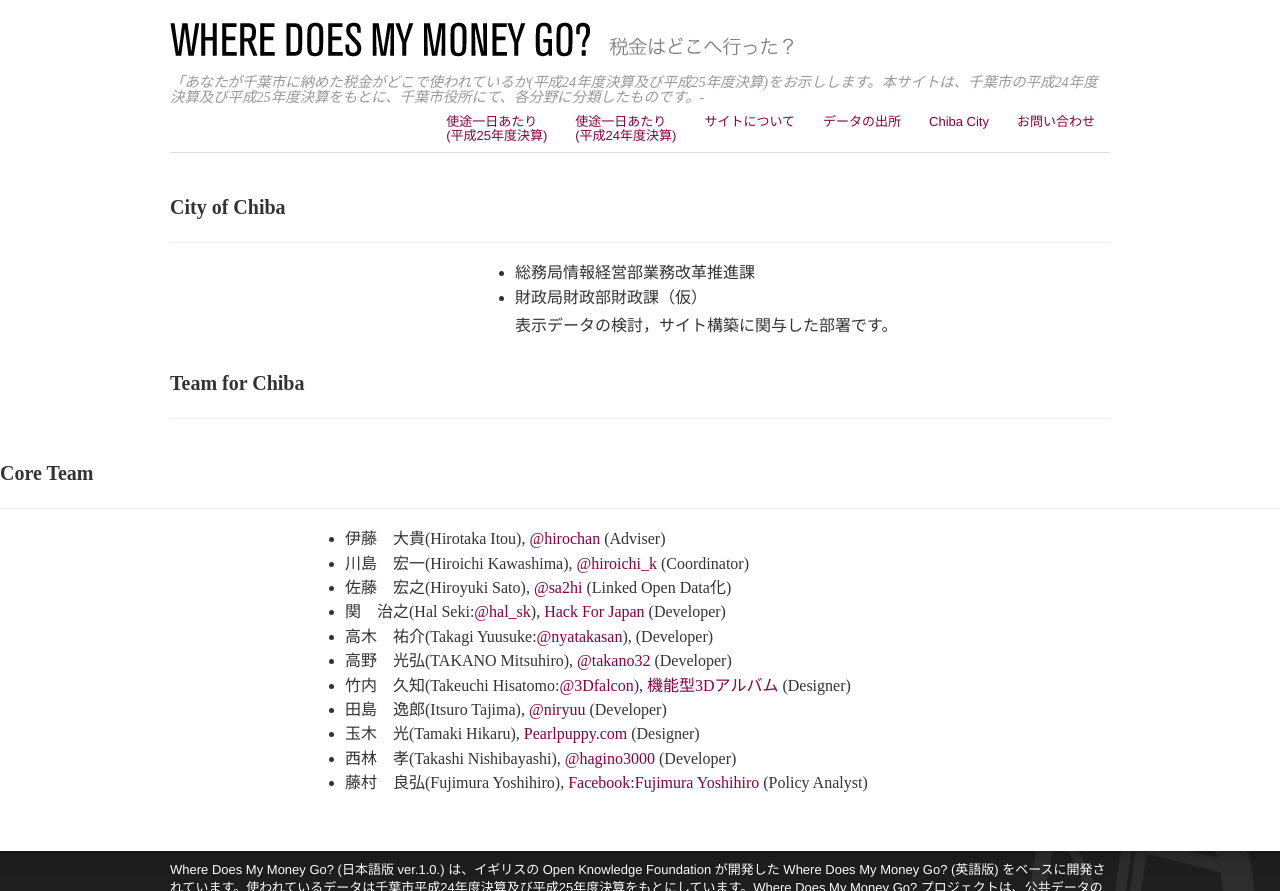
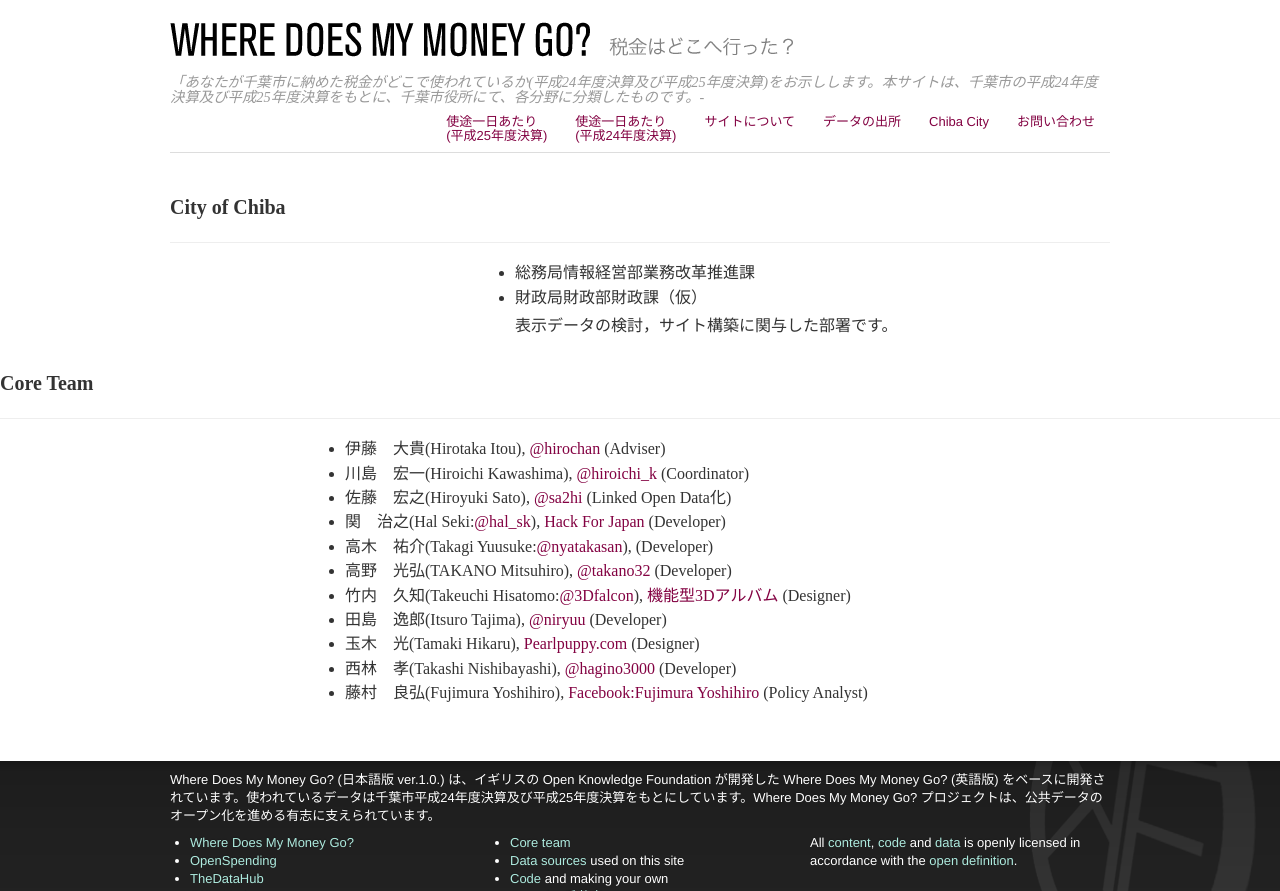
Before and after one commit to OpenChiba2/OpenChiba2.github.io, a Jekyll site: the page built from team.html, in a window 1280 px wide, cut to the strip 0-891 px from the top of the page. Built offline with Jekyll 4.4.1, drawn with Linux system fonts in a browser that asks for light colours; nearby versions of some CDN libraries.

Commit message:
Update team.html

```diff
--- a/team.html
+++ b/team.html
@@ -24,9 +24,9 @@ title: Team
 </div>
 </div>
 
-<h2 class="page-header">Team for Chiba</h2>
+<!--<h2 class="page-header">Team for Chiba</h2>
 
-<!--<div class="row credits">
+<div class="row credits">
   <div class="span8 offset4">
 
 <ul>
```
